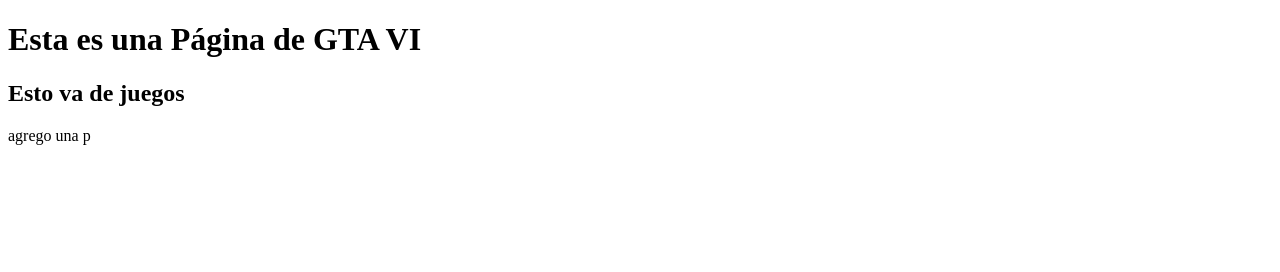
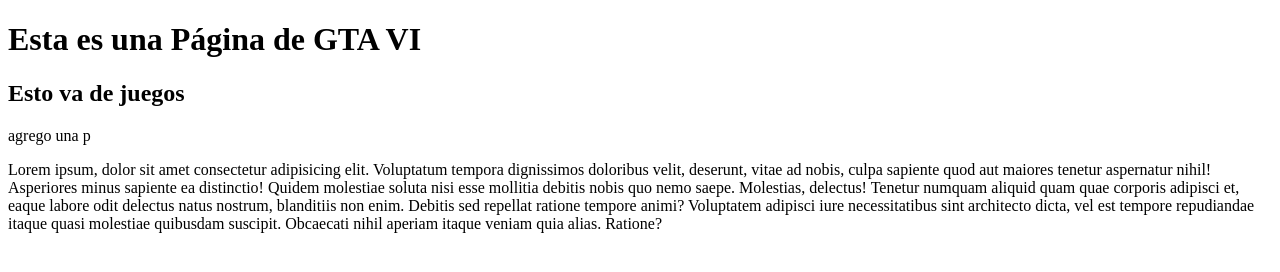
Before and after one commit to Leandym/GTA-6, a plain HTML site: page index.html in a window 1280 px wide. Drawn offline with Linux system fonts and the light colour scheme.

Commit message:
agregó un lorem

```diff
--- a/index.html
+++ b/index.html
@@ -10,5 +10,8 @@
     <h1>Esta es una Página de GTA VI</h1>
     <h2>Esto va de juegos</h2>
     <p>agrego una p</p>
+    <p>Lorem ipsum, dolor sit amet consectetur adipisicing elit. Voluptatum tempora dignissimos doloribus velit, deserunt, vitae ad nobis, culpa sapiente quod aut maiores tenetur aspernatur nihil! Asperiores minus sapiente ea distinctio!
+    Quidem molestiae soluta nisi esse mollitia debitis nobis quo nemo saepe. Molestias, delectus! Tenetur numquam aliquid quam quae corporis adipisci et, eaque labore odit delectus natus nostrum, blanditiis non enim.
+    Debitis sed repellat ratione tempore animi? Voluptatem adipisci iure necessitatibus sint architecto dicta, vel est tempore repudiandae itaque quasi molestiae quibusdam suscipit. Obcaecati nihil aperiam itaque veniam quia alias. Ratione?</p>
 </body>
 </html>
```
